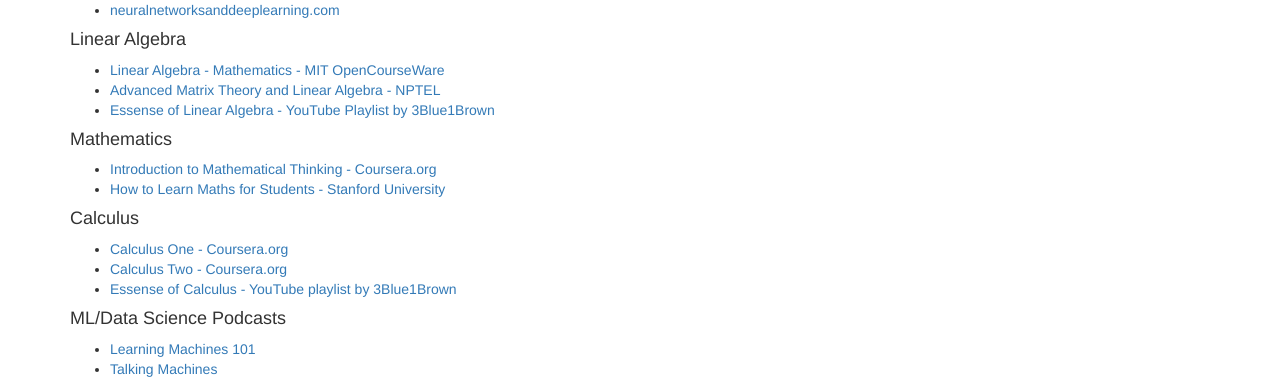
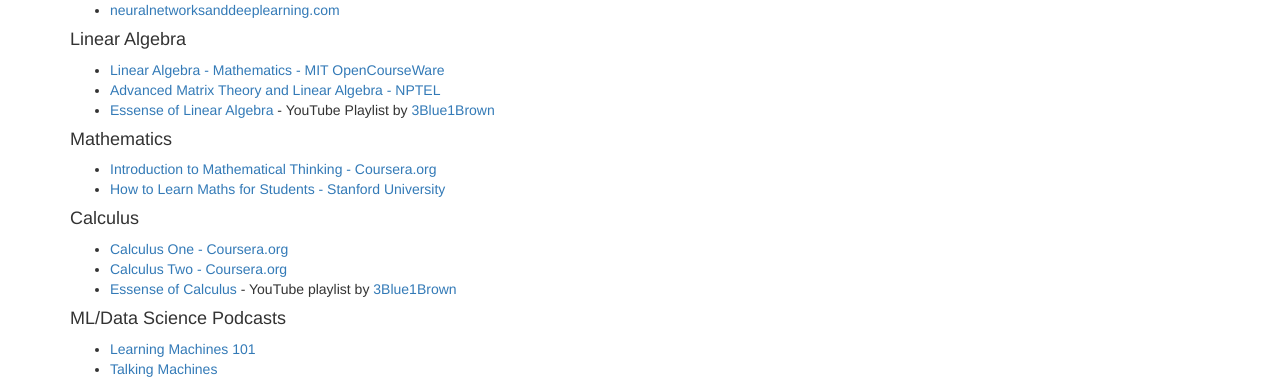
Before and after one commit to devm1023/ML_project, a Jekyll site: the page built from pages/useful-stuff.html, in a window 1280 px wide. Shown: the part 508-889 px from the top of the page. Built offline with Jekyll 4.4.1, drawn with Linux system fonts in a browser that asks for light colours; nearby versions of some CDN libraries; comment, search, counter and statistics services are not loaded; part of the change alters nothing that is shown.

```diff
--- a/pages/useful-stuff.html
+++ b/pages/useful-stuff.html
@@ -26,7 +26,7 @@ This page links to useful data science learning resources. I'll keep updating th
 <ul>
 	<li><A href="https://ocw.mit.edu/courses/mathematics/18-06-linear-algebra-spring-2010/" target="_blank">Linear Algebra - Mathematics - MIT OpenCourseWare</A></li>
 	<li><A href="http://nptel.ac.in/courses/111108066" target="_blank">Advanced Matrix Theory and Linear Algebra - NPTEL</A></li>
-	<li><A href="https://www.youtube.com/playlist?list=PLZHQObOWTQDPD3MizzM2xVFitgF8hE_ab" target="_blank">Essense of Linear Algebra - YouTube Playlist by <A href="https://www.youtube.com/channel/UCYO_jab_esuFRV4b17AJtAw">3Blue1Brown</A></A></li>
+	<li><A href="https://www.youtube.com/playlist?list=PLZHQObOWTQDPD3MizzM2xVFitgF8hE_ab" target="_blank">Essense of Linear Algebra</A> - YouTube Playlist by <A href="https://www.youtube.com/channel/UCYO_jab_esuFRV4b17AJtAw">3Blue1Brown</A></li>
 </ul>
 <h4>Mathematics</h4>
 <ul>
@@ -37,7 +37,7 @@ This page links to useful data science learning resources. I'll keep updating th
 <ul>
 	<li><A href="https://www.coursera.org/learn/calculus1" target="_blank">Calculus One - Coursera.org</A></li>
 	<li><A href="https://www.coursera.org/learn/advanced-calculus" target="_blank">Calculus Two - Coursera.org</A></li>
-	<li><A href="https://www.youtube.com/playlist?list=PLZHQObOWTQDMsr9K-rj53DwVRMYO3t5Yr" target="_blank">Essense of Calculus - YouTube playlist by <A href="https://www.youtube.com/channel/UCYO_jab_esuFRV4b17AJtAw">3Blue1Brown</A></A></li>
+	<li><A href="https://www.youtube.com/playlist?list=PLZHQObOWTQDMsr9K-rj53DwVRMYO3t5Yr" target="_blank">Essense of Calculus</A> - YouTube playlist by <A href="https://www.youtube.com/channel/UCYO_jab_esuFRV4b17AJtAw">3Blue1Brown</A></li>
 </ul>
 <h4>ML/Data Science Podcasts</h4>
 <ul>
```
